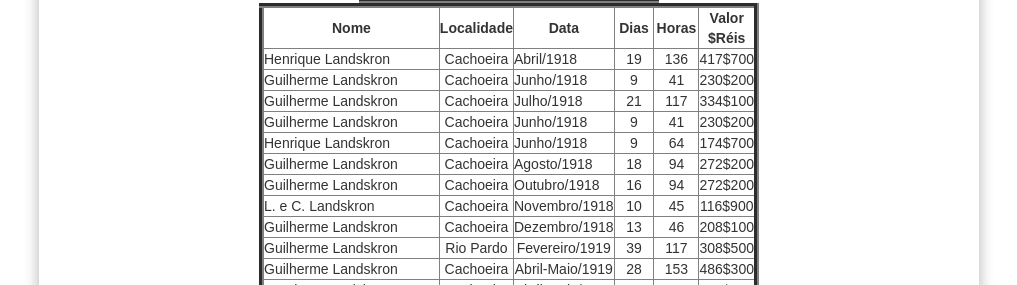
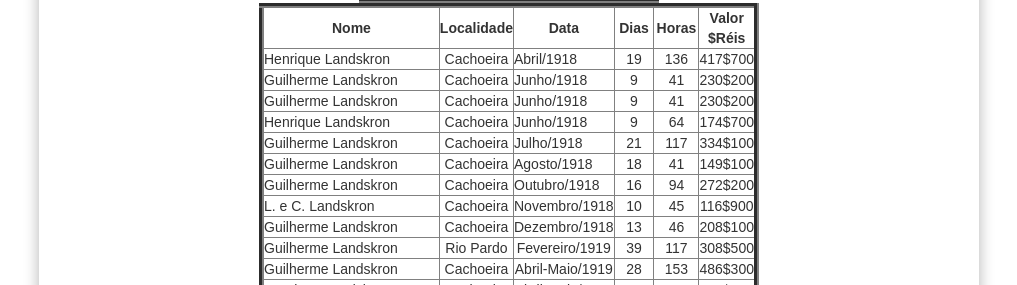
Before and after one commit to claudiovargas1955/claudiovargas1955.github.io, a Jekyll site: the page built from _pages/história-da-iasd-bosque.html, in a window 1280 px wide and 900 px high, scrolled down 1723 px. Shown: the part 167-452 px from the top of the window, without its empty margins (131-1148 px from the left). Built offline with Jekyll 4.4.1, drawn with Linux system fonts in a browser that asks for light colours; some web fonts are replaced.

Commit message:
Update história-da-iasd-bosque.html

```diff
--- a/_pages/história-da-iasd-bosque.html
+++ b/_pages/história-da-iasd-bosque.html
@@ -195,14 +195,6 @@ Emilio Froemming.<br>
         <tr>
            <td align="left" width="300px">Guilherme Landskron</td>
            <td align="center" width="50px">Cachoeira</td>
-           <td align="left">Julho/1918</td>
-           <td align="center">21</td>
-           <td align="center">117</td>
-           <td align="center">334$100</td>
-        </tr>
-            <tr>
-           <td align="left" width="300px">Guilherme Landskron</td>
-           <td align="center" width="50px">Cachoeira</td>
            <td align="left">Junho/1918</td>
            <td align="center">9</td>
            <td align="center">41</td>
@@ -219,10 +211,18 @@ Emilio Froemming.<br>
         <tr>
            <td align="left" width="300px">Guilherme Landskron</td>
            <td align="center" width="50px">Cachoeira</td>
+           <td align="left">Julho/1918</td>
+           <td align="center">21</td>
+           <td align="center">117</td>
+           <td align="center">334$100</td>
+        </tr>
+        <tr>
+           <td align="left" width="300px">Guilherme Landskron</td>
+           <td align="center" width="50px">Cachoeira</td>
            <td align="left">Agosto/1918</td>
            <td align="center">18</td>
-           <td align="center">94</td>
-           <td align="center">272$200</td>
+           <td align="center">41</td>
+           <td align="center">149$100</td>
         </tr>
         <tr>
            <td align="left" width="300px">Guilherme Landskron</td>
```
